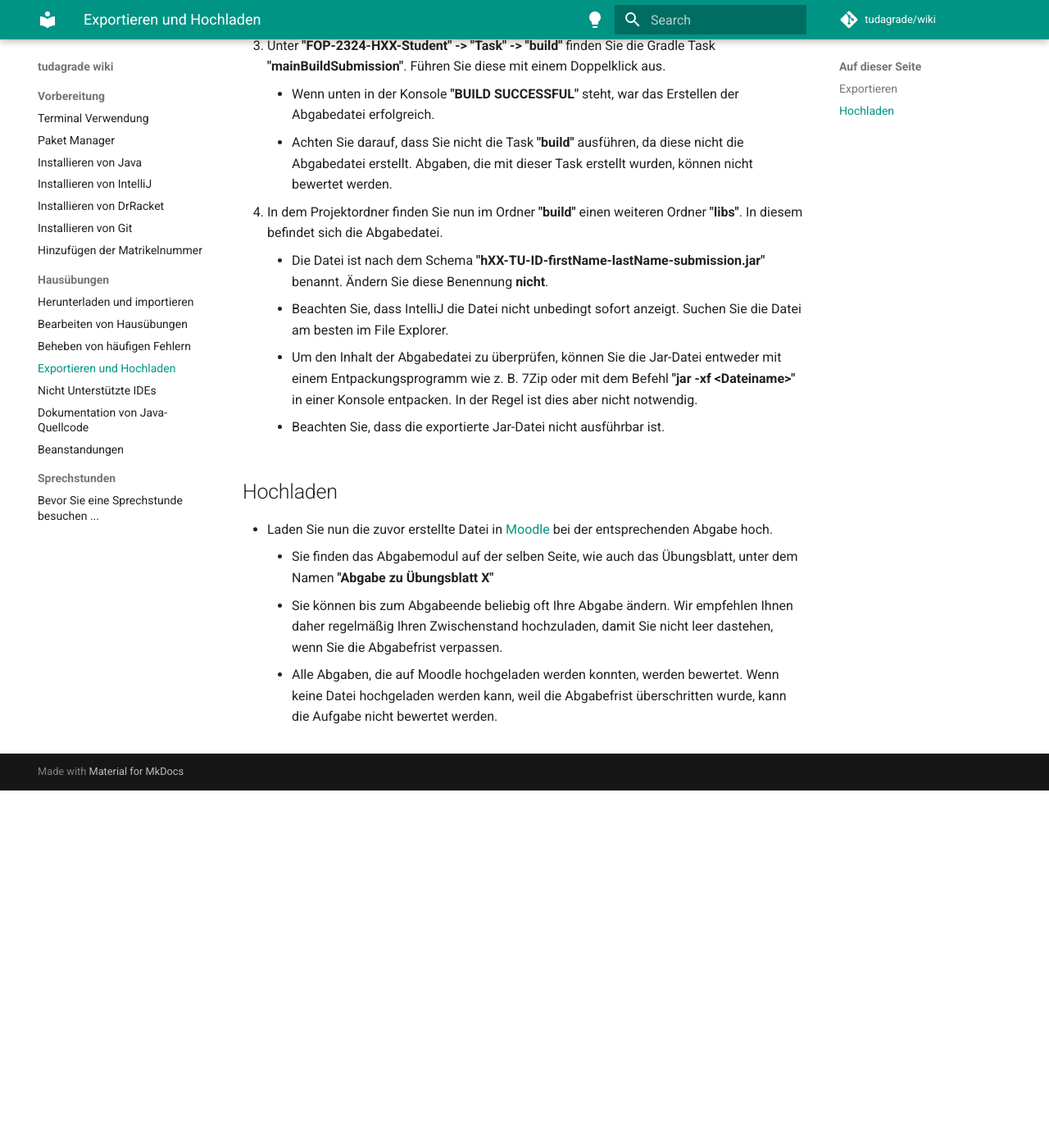
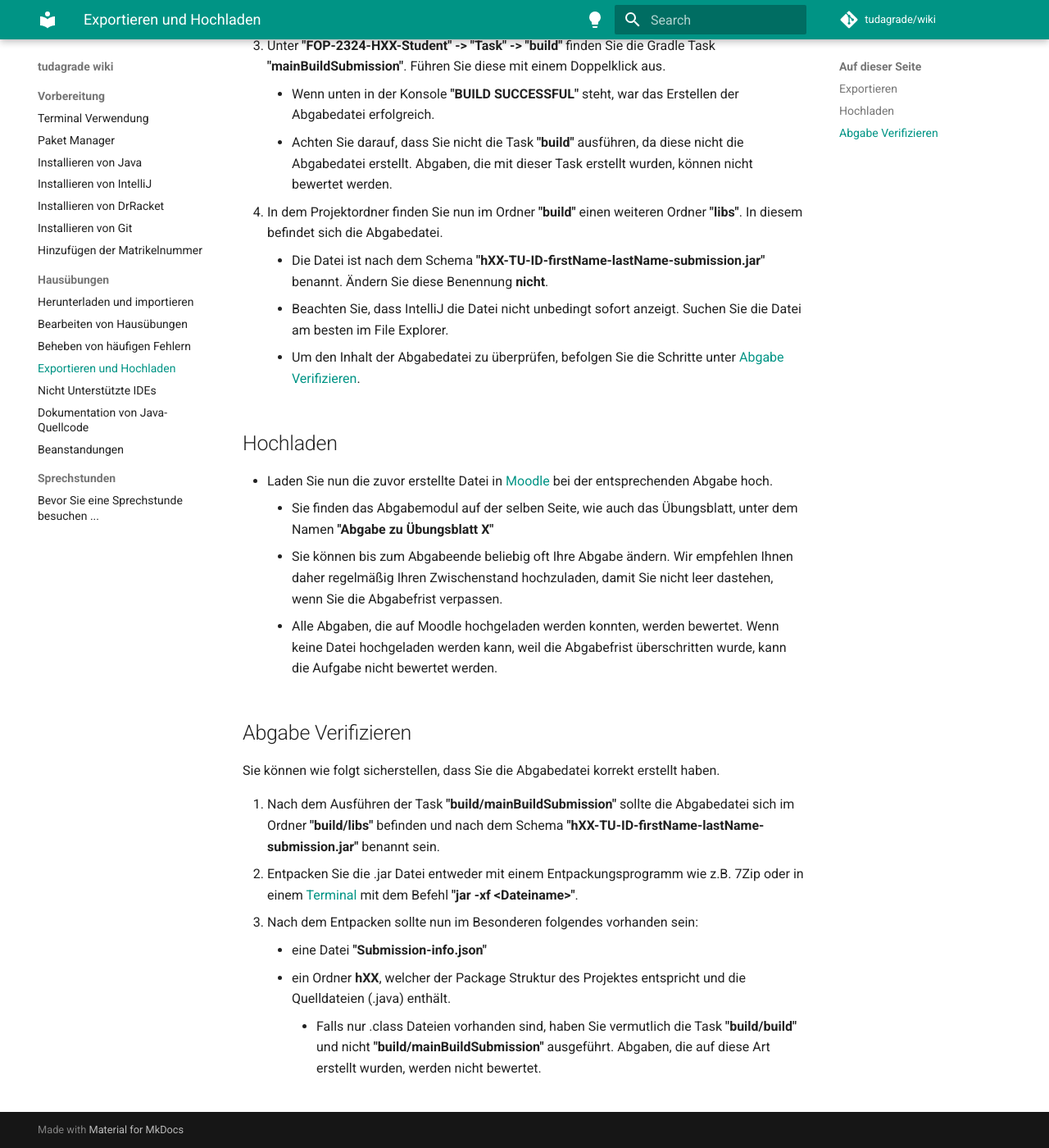
Before and after one commit to tudagrade/wiki, an MkDocs documentation site: the page built from docs/exercises/export-upload.md, in a window 1280 px wide and 1400 px high, scrolled down 1096 px. Shown: the whole window at 82% size. Built offline with MkDocs 1.6.1 and Material for MkDocs 9.7.7, drawn with Linux system fonts in a browser that asks for light colours; comment, search, counter and statistics services are not loaded; before the commit the page ends 2060 px from its top, so only the background shows below that.

Commit message:
add verify submission section

```diff
--- a/docs/exercises/export-upload.md
+++ b/docs/exercises/export-upload.md
@@ -36,8 +36,7 @@
 4. In dem Projektordner finden Sie nun im Ordner **"build"** einen weiteren Ordner **"libs"**. In diesem befindet sich die Abgabedatei.
     * Die Datei ist nach dem Schema **"hXX-TU-ID-firstName-lastName-submission.jar"** benannt. Ändern Sie diese Benennung **nicht**.
     * Beachten Sie, dass IntelliJ die Datei nicht unbedingt sofort anzeigt. Suchen Sie die Datei am besten im File Explorer.
-    * Um den Inhalt der Abgabedatei zu überprüfen, können Sie die Jar-Datei entweder mit einem Entpackungsprogramm wie z. B. 7Zip oder mit dem Befehl **"jar -xf <Dateiname\>"** in einer Konsole entpacken. In der Regel ist dies aber nicht notwendig.
-    * Beachten Sie, dass die exportierte Jar-Datei nicht ausführbar ist.
+    * Um den Inhalt der Abgabedatei zu überprüfen, befolgen Sie die Schritte unter [Abgabe Verifizieren].
 
 ## Hochladen
 * Laden Sie nun die zuvor erstellte Datei in [Moodle] bei der entsprechenden Abgabe hoch.
@@ -45,6 +44,19 @@
     * Sie können bis zum Abgabeende beliebig oft Ihre Abgabe ändern. Wir empfehlen Ihnen daher regelmäßig Ihren Zwischenstand hochzuladen, damit Sie nicht leer dastehen, wenn Sie die Abgabefrist verpassen.
     * Alle Abgaben, die auf Moodle hochgeladen werden konnten, werden bewertet. Wenn keine Datei hochgeladen werden kann, weil die Abgabefrist überschritten wurde, kann die Aufgabe nicht bewertet werden.
 
+## Abgabe Verifizieren
+
+Sie können wie folgt sicherstellen, dass Sie die Abgabedatei korrekt erstellt haben.
+
+1. Nach dem Ausführen der Task **"build/mainBuildSubmission"** sollte die Abgabedatei sich im Ordner **"build/libs"** befinden und nach dem Schema **"hXX-TU-ID-firstName-lastName-submission.jar"** benannt sein.
+2. Entpacken Sie die .jar Datei entweder mit einem Entpackungsprogramm wie z.B. 7Zip oder in einem [Terminal] mit dem Befehl **"jar -xf <Dateiname\>"**.
+3. Nach dem Entpacken sollte nun im Besonderen folgendes vorhanden sein:
+    * eine Datei **"Submission-info.json"**
+    * ein Ordner **hXX**, welcher der Package Struktur des Projektes entspricht und die Quelldateien (.java) enthält.
+        * Falls nur .class Dateien vorhanden sind, haben Sie vermutlich die Task **"build/build"** und nicht **"build/mainBuildSubmission"** ausgeführt. Abgaben, die auf diese Art erstellt wurden, werden nicht bewertet.
+
 [Moodle]: https://moodle.informatik.tu-darmstadt.de/course/view.php?id=1469&sectionid=18762
 [Gradle Task]: https://wiki.tudalgo.org/exercises/edit/#gradle-tasks
 [hier]: https://wiki.tudalgo.org/exercises/fix-errors/
+[Terminal]: https://wiki.tudalgo.org/preparation/terminal/
+[Abgabe Verifizieren]: https://wiki.tudalgo.org/exercises/export-upload/#abgabe-verifizieren
```
